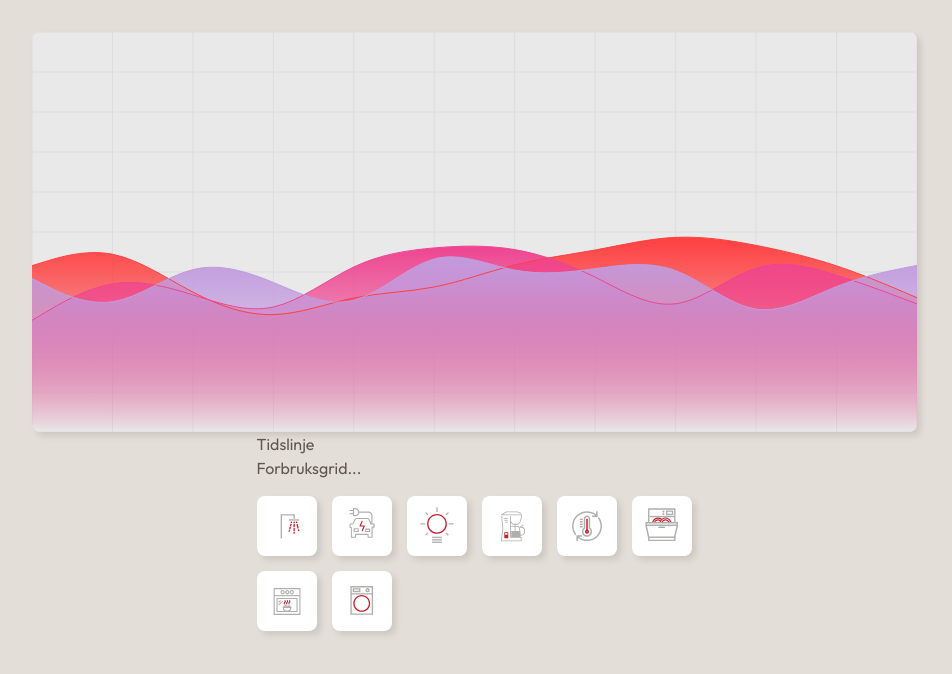
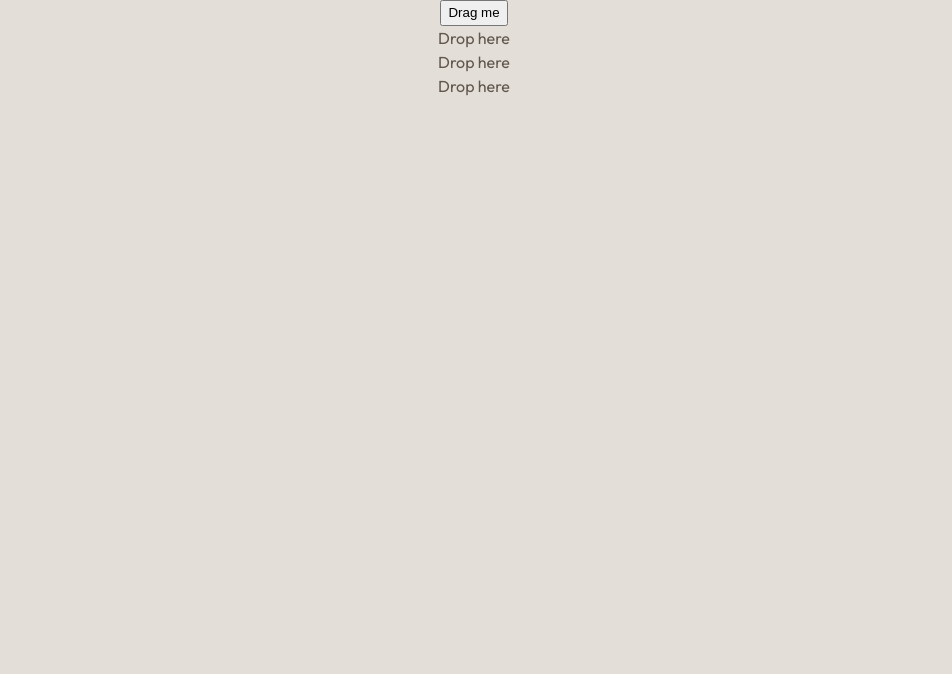
Before and after one commit to bonsak/Forbrukskalkulator-elektrisitet, a React (Vite) app: page / in a window 1280 px wide. Shown: the top 674 px of the page, without its empty margins (166-1118 px from the left). Built offline with nearby package versions, Linux system fonts and the light colour scheme.

Commit message:
Fryktelig vanskelig

```diff
--- a/src/components/App.jsx
+++ b/src/components/App.jsx
@@ -7,7 +7,7 @@
 function App() {
   return (
     <Wrapper>
-      <ForbruksGraf />
+      {/* <ForbruksGraf /> */}
       {/* <Tidslinje /> */}
       <KontrollPanel />
     </Wrapper>
--- a/src/components/KontrollPanel.jsx
+++ b/src/components/KontrollPanel.jsx
@@ -1,22 +1,94 @@
 import styled from 'styled-components'
 import { ICONS } from '../utils/icons'
+import { useState } from 'react'
+import { DndContext, useDraggable, useDroppable } from '@dnd-kit/core'
 
 export default function KontroPanel() {
-  const KOLONNER = 12
-
-  let DEFAULT_FORBRUK = Array.from({ length: KOLONNER }, (_item, index) => {
-    return {
-      id: index,
-      verdi: [0],
-    }
-  })
-  console.log(DEFAULT_FORBRUK)
+  const containers = ['A', 'B', 'C']
+  const [parent, setParent] = useState(null)
+  const draggableMarkup = <Draggable id='draggable'>Drag me</Draggable>
 
   return (
-    <div>
-      <Tid />
-      <ForbruksGrid />
-      <Aktiviteter />
+    <DndContext onDragEnd={handleDragEnd}>
+      {parent === null ? draggableMarkup : null}
+
+      {containers.map((id) => (
+        // We updated the Droppable component so it would accept an `id`
+        // prop and pass it to `useDroppable`
+        <Droppable
+          key={id}
+          id={id}
+        >
+          {parent === id ? draggableMarkup : 'Drop here'}
+        </Droppable>
+      ))}
+    </DndContext>
+  )
+
+  function handleDragEnd(event) {
+    const { over } = event
+    // If the item is dropped over a container, set it as the parent
+    // otherwise reset the parent to `null`
+    setParent(over ? over.id : null)
+  }
+}
+
+// export default function KontroPanel() {
+//   const KOLONNER = 12
+
+//   let DEFAULT_FORBRUK = Array.from({ length: KOLONNER }, (_item, index) => {
+//     return {
+//       id: index,
+//       verdi: [0],
+//     }
+//   })
+//   console.log(DEFAULT_FORBRUK)
+
+//   return (
+//     <div>
+//       <Tid />
+//       <ForbruksGrid />
+//       <Aktiviteter />
+//     </div>
+//   )
+// }
+const Draggable = (props) => {
+  console.log('draggable pros', props)
+  const { attributes, listeners, setNodeRef, transform } = useDraggable({
+    id: 'draggable',
+  })
+  const style = transform
+    ? {
+        transform: `translate3d(${transform.x}px, ${transform.y}px, 0)`,
+      }
+    : undefined
+
+  return (
+    <button
+      ref={setNodeRef}
+      style={style}
+      {...listeners}
+      {...attributes}
+    >
+      {props.children}
+    </button>
+  )
+}
+
+const Droppable = (props) => {
+  const { isOver, setNodeRef } = useDroppable({
+    id: 'droppable',
+  })
+  const style = {
+    color: isOver ? 'green' : undefined,
+  }
+
+  return (
+    <div
+      ref={setNodeRef}
+      style={style}
+    >
+      {props.children}
     </div>
   )
 }
@@ -24,7 +96,6 @@
 const ForbruksGrid = () => {
   return <div>Forbruksgrid...</div>
 }
-
 const Aktiviteter = () => {
   return (
     <AktivitetsWrapper>
@@ -44,7 +115,6 @@
     </AktivitetsWrapper>
   )
 }
-
 const Tid = () => {
   return <div>Tidslinje</div>
 }
```
